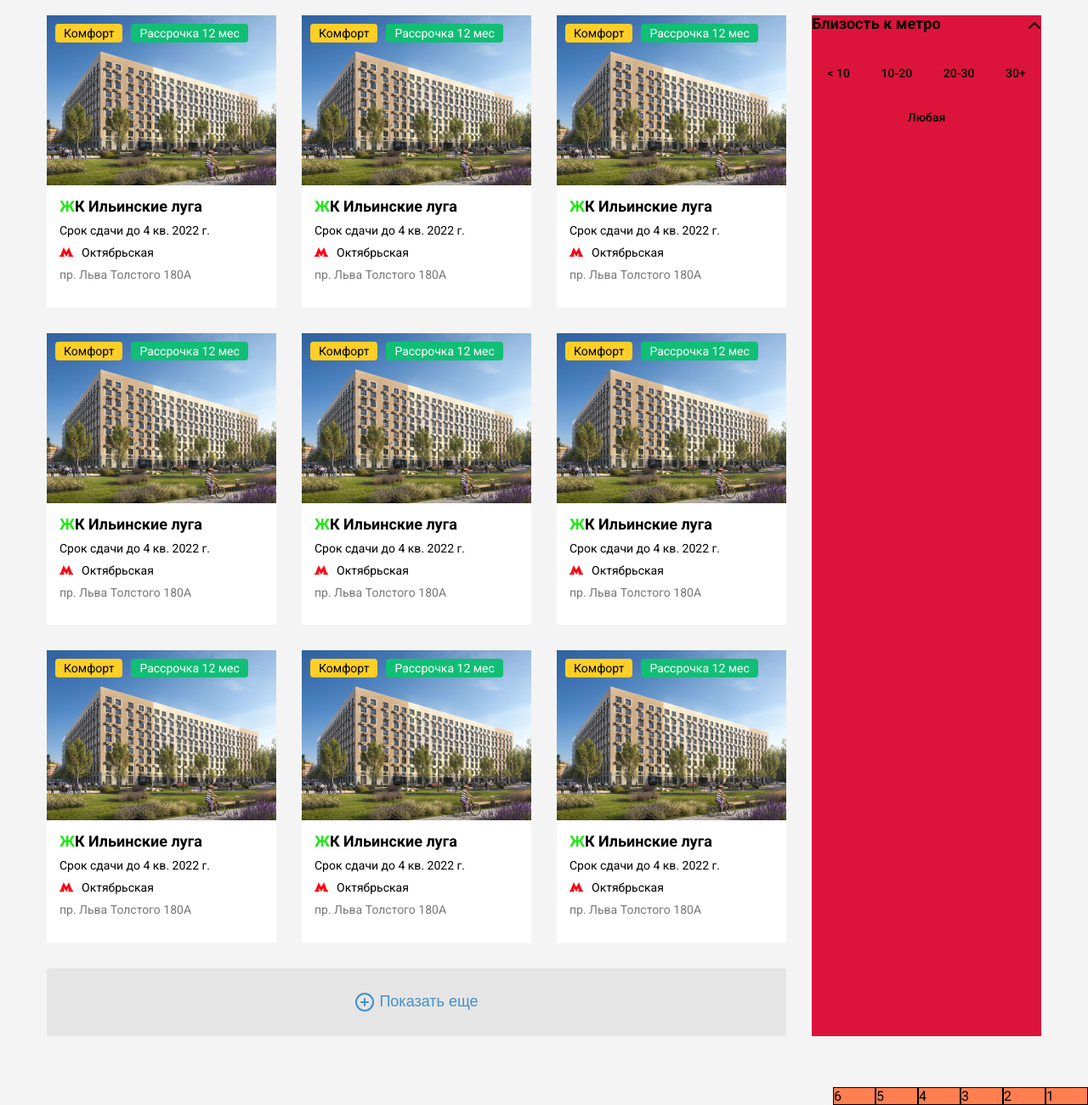
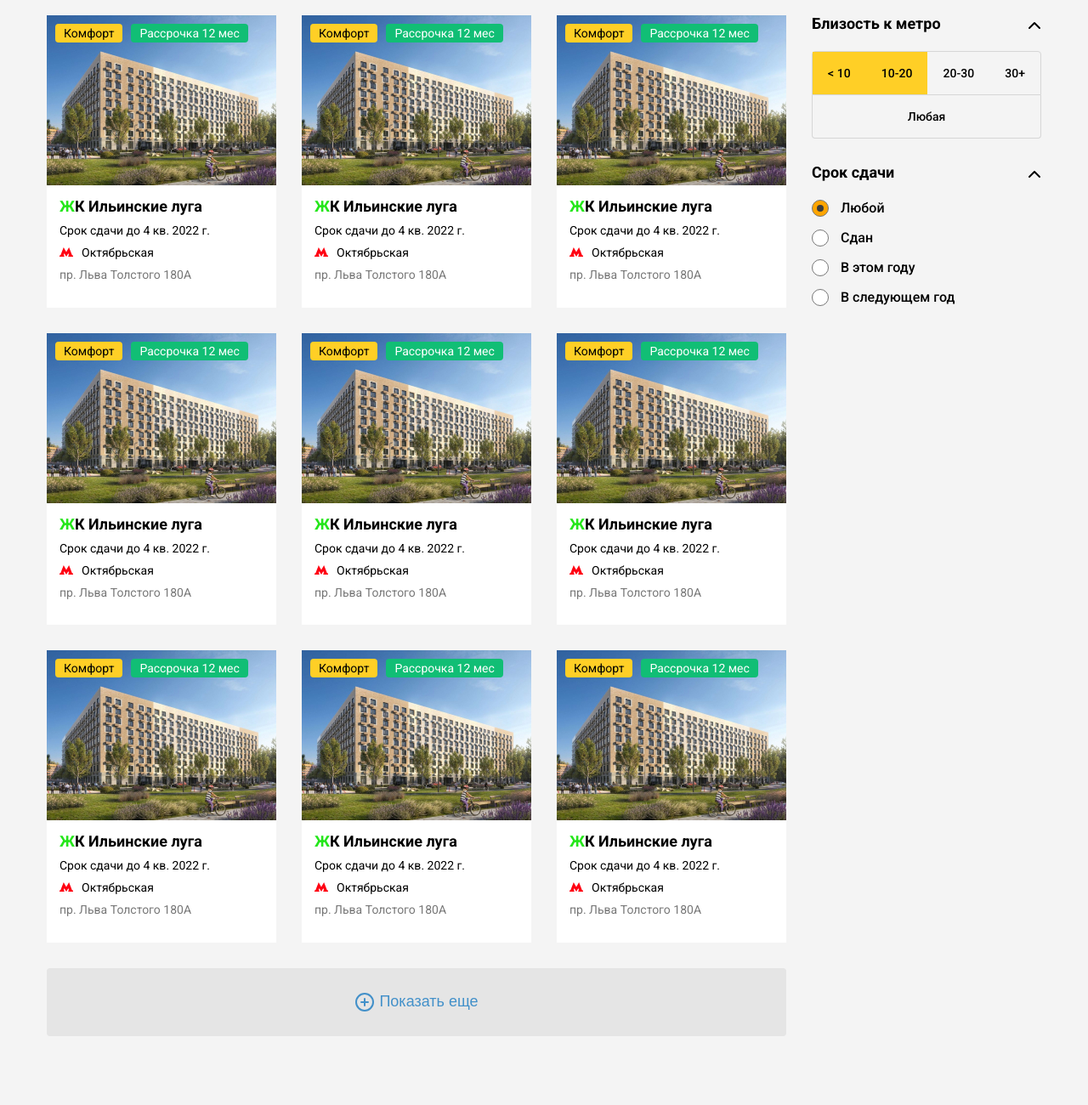
Before and after one commit to RustamSaiethoraiev/Test-progect, a plain HTML site: page index.html in a window 1280 px wide. Shown: the part 42-1342 px from the top of the page at 85% size. After the commit the page ends 1321 px from the top, so only its background shows below. Drawn offline with Linux system fonts and the light colour scheme.

Commit message:
second widget

```diff
--- a/css/main.css
+++ b/css/main.css
@@ -21,7 +21,7 @@ font-family:"Roboto", sans-serif
 }
 .sidebar {
     width: 270px;
-    background-color: crimson;
+
 }
 .cards__holder{
     display:flex;
@@ -147,8 +147,8 @@ line-height: 22px;
     vertical-align: middle;
 }
 /*Widget*/
-.widget {
-
+.widget + .widget {
+margin-top: 30px;
 }
 .widget__title {
     font-weight: bold;
@@ -174,10 +174,10 @@ line-height: 22px;
 .location__row {
     display: flex;
     width: 270px;
-
+    border: 1px solid #D6D6D6
 }
 .location__btn {
-font-family: Roboto;
+font-family: inherit;
 font-size: 14px;
 font-weight: 500;
 line-height: 50px;
@@ -187,19 +187,74 @@ color:#000;
 text-align: center;
 align-items: stretch;
 flex-grow: 1;
-padding:0 auto;
+cursor: pointer;
+transition:background-color 0.5s ease-in ;
 }
-.location__btn:active{
+
+.location__row:first-child{
+border-radius: 4px 4px 0 0 ;
+}
+.location__row:last-child{
+border-radius: 0 0 4px 4px ;
+border-top: none;
+}
+.location__checkbox{
+    opacity: 0;
+    width: 1px;
+    height: 1px;
+    position: absolute;
+}
+.location__checkbox:checked + .location__btn{
     background-color: #FFCF26;
+}
+.location__checkbox:checked + .location__btn:hover{
+    background-color: #e6b813;
+}
+.radio{
+    display:block;
+    position: relative;
+    cursor: pointer;
+}
+.radio__real {
+    opacity: 0;
+    width: 1px;
+    height: 1px;
+    position: absolute;
+}
+.radio__fake {
+display:inline-block;
+border: 1px solid #777777;
+width: 20px;
+height: 20px;
+background-color: #FFFFFF;
+border-radius: 50%;
+position:relative;
+margin-right: 10px;
+vertical-align: bottom;
+
 
 }
-.new_div{
-    display:flex;
-    flex-direction:row-reverse;
+.radio__real:checked+.radio__fake::before {
+    content:"";
+    width: 8px;
+    height: 8px;
+    background: #3C3C3C;
+    position:absolute;
+    transform: translate(-50%,-50%);
+    border-radius: 50%;
+    top:50%;
+    left:50%;
 }
-.items{
-    width:50px;
-    background-color: coral;
-    border:solid black 1px;
+.radio__real:checked+.radio__fake{
+    background-color: orange;
+}
+.radio__title {
+    font-family: Roboto;
+    font-size: 16px;
+    font-weight: 500;
+    line-height: 1.18;
 
 }
+.radio+.radio{
+    margin-top:15px;
+}
--- a/index.html
+++ b/index.html
@@ -190,34 +190,64 @@
                 </button>
             </main>
             <aside class="sidebar">
+                <!-- Widget1 -->
                 <div class="widget">
                     <div class="widget__title">Близость к метро</div>
                     <div class="widget__body">
                         <div class="location">
                             <div class="location__row">
-                                <button class="location__btn">&lt 10 </button>
-                                <button class="location__btn">10-20</button>
-                                <button class="location__btn">20-30</button>
-                                <button class="location__btn">30+</button>
+                                <input type="checkbox" id="location-01" class="location__checkbox" checked>
+                                <label class="location__btn " for="location-01">&lt 10 </label>
+                                <input type="checkbox" id="location-02" class="location__checkbox" checked>
+                                <label class="location__btn " for="location-02">10-20</label>
+                                <input type="checkbox" id="location-03" class="location__checkbox">
+                                <label class="location__btn" for="location-03">20-30</label>
+                                <input type="checkbox" id="location-04" class="location__checkbox">
+                                <label class="location__btn" for="location-04">30+</label>
                             </div>
                             <div class="location__row">
-                                <button class="location__btn">Любая</button>
+                                <input type="checkbox" id="location-05" class="location__checkbox">
+                                <label class="location__btn" for="location-05">Любая</label>
                             </div>
                         </div>
                     </div>
                 </div>
+                <!-- Widget1 -->
+                <!-- Widget2 -->
+                <div class="widget">
+                    <div class="widget__title">Срок сдачи</div>
+                    <div class="widget__body">
+                        <label class="radio">
+                            <input type="radio" class="radio__real" name="term" checked>
+                            <span class="radio__fake"></span>
+                            <span class="radio__title">Любой</span>
+                        </label>
+                        <label class="radio">
+                            <input type="radio" class="radio__real" name="term">
+                            <span class="radio__fake"></span>
+                            <span class="radio__title">Сдан</span>
+                        </label>
+                        <label class="radio">
+                            <input type="radio" class="radio__real" name="term">
+                            <span class="radio__fake"></span>
+                            <span class="radio__title">В этом году</span>
+                        </label>
+                        <label class="radio">
+                            <input type="radio" class="radio__real" name="term">
+                            <span class="radio__fake"></span>
+                            <span class="radio__title">В следующем год</span>
+                        </label>
+
+
+                    </div>
+                </div>
             </aside>
+
         </div>
+
     </div>
 
-    <div class="new_div">
-        <div class="items">1</div>
-        <div class="items">2</div>
-        <div class="items">3</div>
-        <div class="items">4</div>
-        <div class="items">5</div>
-        <div class="items">6</div>
-    </div>
+
 </body>
 <script src="./js/main.js"></script>
 
```
